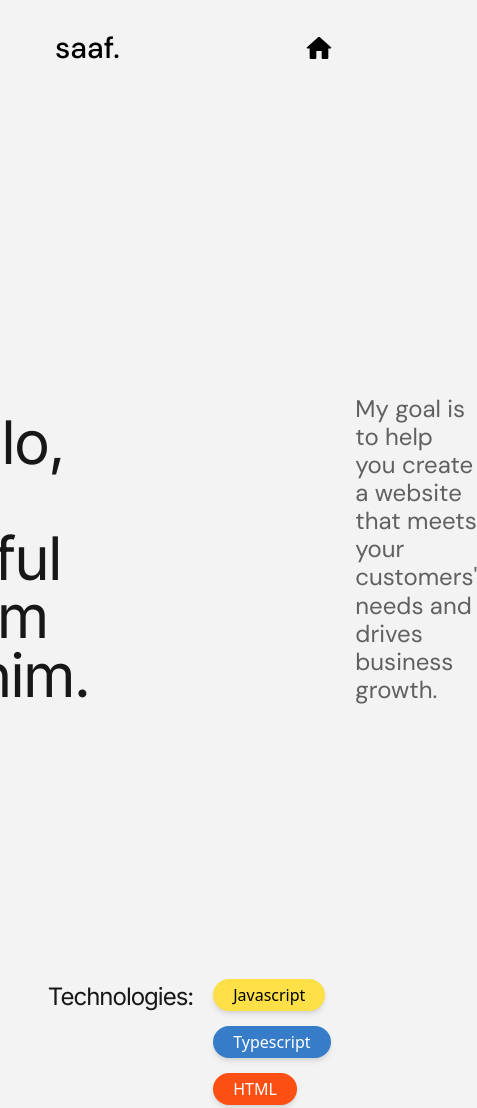
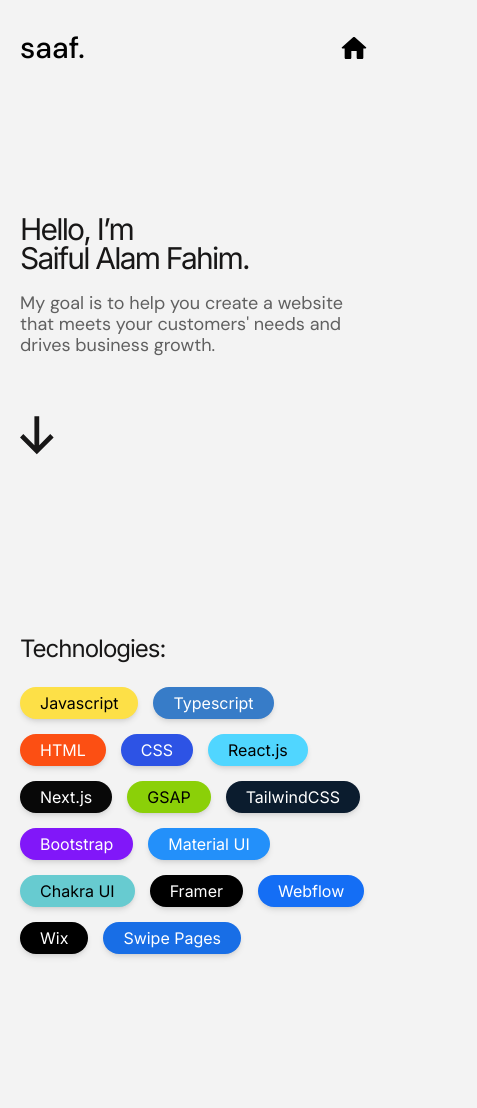
Before and after one commit to saifulalamfahim/saaf-new, a website: page src/index.html in a window 390 px wide. Shown: the top 1108 px of the page, 477 px wide, since content can reach past the window. Drawn offline with nearby package versions, Linux system fonts and the light colour scheme.

Commit message:
mobile responsive

```diff
--- a/src/index.html
+++ b/src/index.html
@@ -11,7 +11,7 @@
 
     <div class="">
         <!-- shows on every where -->
-        <nav class="shownNavbar max-w-[1440px] mx-auto flex justify-between items-center py-[25px] px-[55px]">
+        <nav class="shownNavbar max-w-[1440px] mx-auto flex justify-between items-center py-[25px] px-5 sm:px-[55px]">
             <div class="logo text-[30px] font-medium font-dmSans">saaf.</div>
             <div class="menu-btn-open cursor-pointer text-[25px]">
                 <svg xmlns="http://www.w3.org/2000/svg" width="32" height="32" viewBox="0 0 32 32" fill="none">
@@ -73,11 +73,11 @@
             </div>
         </div>
         <!-- Hero Section -->
-        <section class="flex justify-center items-center">
+        <section class="flex lg:justify-center items-center px-5 sm:px-[60px]">
            <div>
-            <div class="text-[50px] flex justify-between items-end gap-x-[266px] mt-[300px]">
-                <h1 class="max-w-[560px] text-[60px] text-[#181717] font-inter leading-[97%] tracking-[-1.8px]">Hello, I’m <br> Saiful Alam Fahim.</h1>
-                <p class="max-w-[570px] text-[24px] text-[#606060] font-dmSans leading-[117%]">My goal is to help you create a website that meets your customers' needs and drives business growth.</p>
+            <div class="flex flex-col lg:flex-row lg:justify-between lg:items-end lg:gap-[50px]  xl:gap-[266px] mt-[120px] lg:mt-[160px] xl:mt-[300px]">
+                <h1 class="max-w-[560px] text-[30px] sm:text-[50px] xl:text-[60px] text-[#181717] font-inter leading-[97%] tracking-[-1.8px] mb-5 lg:mb-0">Hello, I’m <br> Saiful Alam Fahim.</h1>
+                <p class="max-w-[570px] text-[18px] sm:text-[20px] xl:text-[24px] text-[#606060] font-dmSans leading-[117%]">My goal is to help you create a website that meets your customers' needs and drives business growth.</p>
             </div>
             <svg class="mt-[60px]" xmlns="http://www.w3.org/2000/svg" width="34" height="39" viewBox="0 0 34 39" fill="none">
                 <path d="M19.2187 0.181824H14.4176V29.2102L3.31959 18.1122L0.0326538 21.4361L16.8182 38.2216L33.6406 21.4361L30.2798 18.1122L19.2187 29.2102V0.181824Z" fill="#181717"/>
@@ -85,10 +85,10 @@
            </div>
         </section>
         <!-- Technologies section-->
-        <section class="flex justify-center items-center max-w-[1440px] mx-auto my-44 px-[60px]">
-            <div class="flex justify-center gap-[20px]">
+        <section class="flex justify-center items-center max-w-[1440px] mx-auto my-44 px-5 sm:px-[60px]">
+            <div class="flex flex-col md:flex-row justify-center gap-[20px]">
                 <h3 class="max-w-[560px] text-[24px] text-[#181717] font-inter tracking-[-1.0px]">Technologies:</h3>
-                <div class="flex flex-wrap justify-start items-center gap-[15px]">
+                <div class="flex flex-wrap justify-start items-center gap-[15px] font-inter">
                     <p class="bg-yellow-300 px-5 py-1 rounded-[20px] shadow-md"><a href="https://javascript.info/" target="_blank">Javascript</a></p>
                     <p class="bg-[#377CC8] text-[#ffffff] px-5 py-1 rounded-[20px] shadow-md"><a href="https://www.typescriptlang.org/docs/" target="_blank">Typescript</a></p>
                     <p class="bg-[#FC4F13] text-[#ffffff] px-5 py-1 rounded-[20px] shadow-md"><a href="https://www.w3schools.com/html/html_intro.asp" target="_blank">HTML</a></p>
```
Also changed, not shown: src/output.css.
